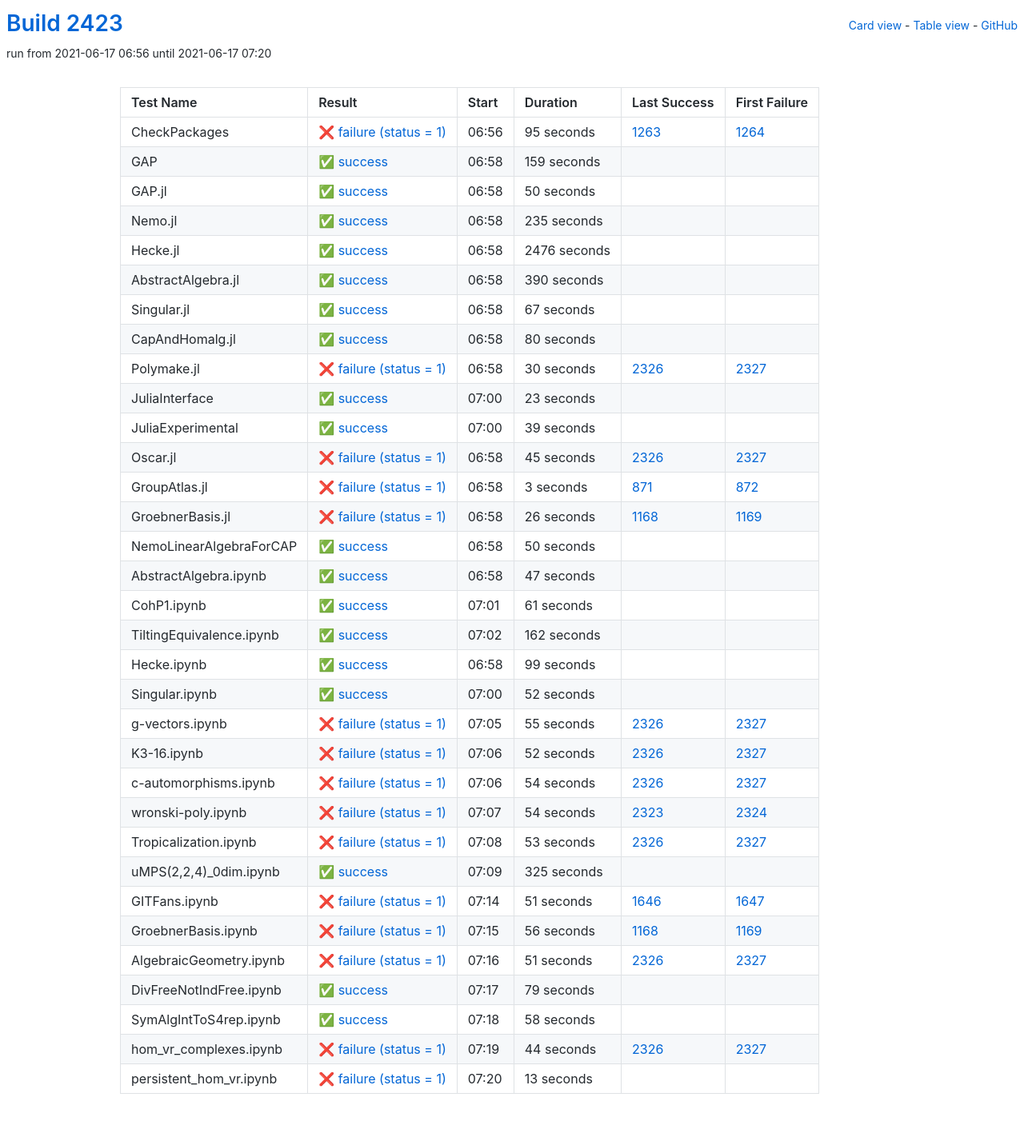
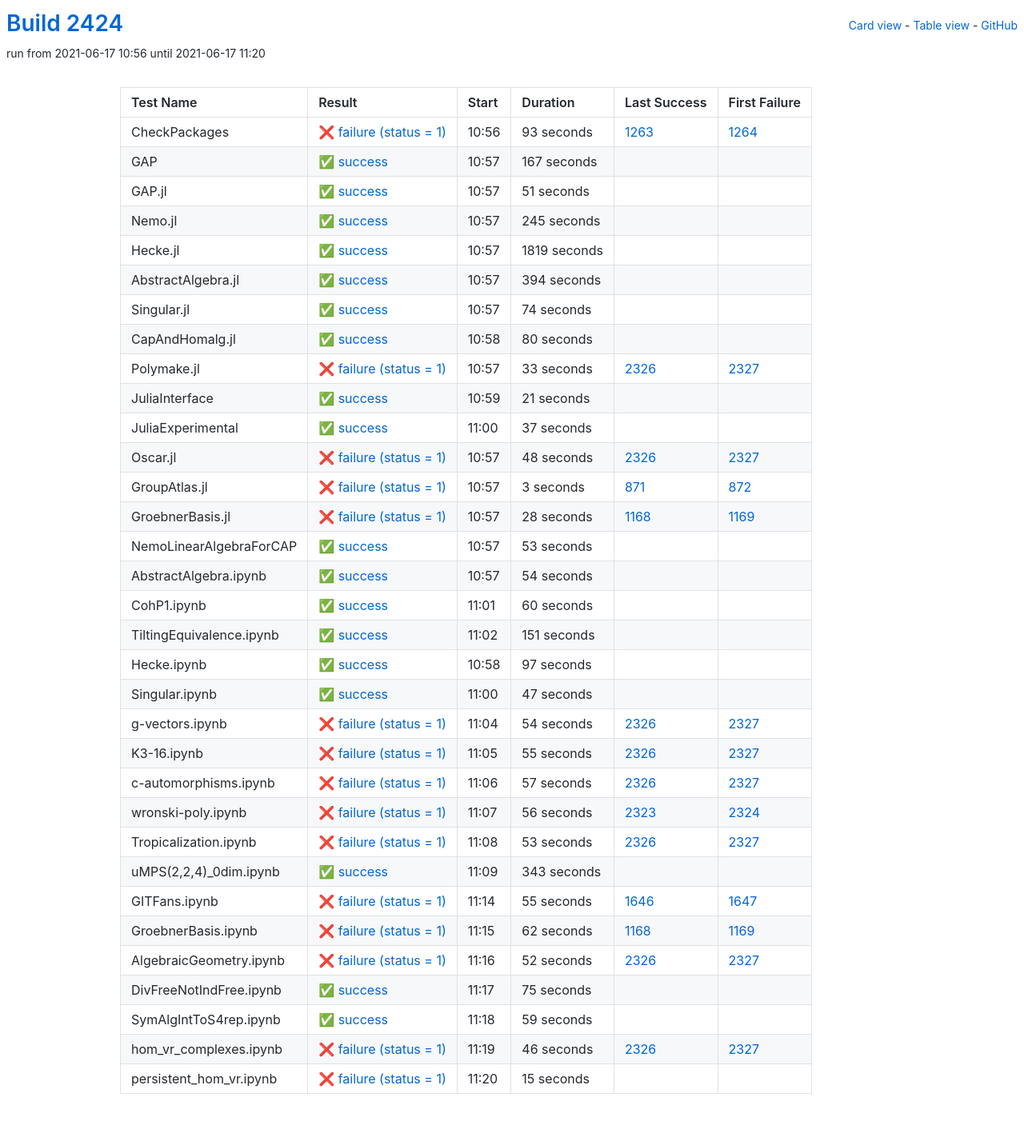
Before and after one commit to oscar-system/oscar-ci-status-stable, a Jekyll site: the page built from table.html, in a window 1280 px wide. Shown: the whole page at 80% size. Built offline with Jekyll 4.4.1, drawn with Linux system fonts in a browser that asks for light colours.

Commit message:
Build #2424

```diff
--- a/_data/ci.yml
+++ b/_data/ci.yml
@@ -1,6 +1,6 @@
 ---
-build: 2423
-build_url: https://oscarci.mathematik.uni-kl.de/job/oscar-stable/2423/
+build: 2424
+build_url: https://oscarci.mathematik.uni-kl.de/job/oscar-stable/2424/
 job: oscar-stable
 organization: oscar-system
 repo: oscar-ci-status-stable
@@ -8,92 +8,92 @@ repourl: https://github.com/oscar-system/oscar-ci-status-stable
 tests:
 - name: CheckPackages
   id: checkpackages
-  log: https://oscarci.mathematik.uni-kl.de/job/oscar-stable/2423/artifact/logs/build-2423/CheckPackages.log
-  start: 2021-06-17 06:56
+  log: https://oscarci.mathematik.uni-kl.de/job/oscar-stable/2424/artifact/logs/build-2424/CheckPackages.log
+  start: 2021-06-17 10:56
   success: false
   exitcode: 1
   status: failure
-  duration: 95
+  duration: 93
   last_success: 1263
   last_success_url: https://oscarci.mathematik.uni-kl.de/job/oscar-stable/1263/
   first_failure: 1264
   first_failure_url: https://oscarci.mathematik.uni-kl.de/job/oscar-stable/1264/
 - name: GAP
   id: gap
-  log: https://oscarci.mathematik.uni-kl.de/job/oscar-stable/2423/artifact/logs/build-2423/GAP.log
-  start: 2021-06-17 06:58
+  log: https://oscarci.mathematik.uni-kl.de/job/oscar-stable/2424/artifact/logs/build-2424/GAP.log
+  start: 2021-06-17 10:57
   success: true
   exitcode: 0
   status: success
-  duration: 159
+  duration: 167
   last_success: false
   last_success_url:
   first_failure: false
   first_failure_url:
 - name: GAP.jl
   id: gap-jl
-  log: https://oscarci.mathematik.uni-kl.de/job/oscar-stable/2423/artifact/logs/build-2423/GAP.jl.log
-  start: 2021-06-17 06:58
+  log: https://oscarci.mathematik.uni-kl.de/job/oscar-stable/2424/artifact/logs/build-2424/GAP.jl.log
+  start: 2021-06-17 10:57
   success: true
   exitcode: 0
   status: success
-  duration: 50
+  duration: 51
   last_success: false
   last_success_url:
   first_failure: false
   first_failure_url:
 - name: Nemo.jl
   id: nemo-jl
-  log: https://oscarci.mathematik.uni-kl.de/job/oscar-stable/2423/artifact/logs/build-2423/Nemo.jl.log
-  start: 2021-06-17 06:58
+  log: https://oscarci.mathematik.uni-kl.de/job/oscar-stable/2424/artifact/logs/build-2424/Nemo.jl.log
+  start: 2021-06-17 10:57
   success: true
   exitcode: 0
   status: success
-  duration: 235
+  duration: 245
   last_success: false
   last_success_url:
   first_failure: false
   first_failure_url:
 - name: Hecke.jl
   id: hecke-jl
-  log: https://oscarci.mathematik.uni-kl.de/job/oscar-stable/2423/artifact/logs/build-2423/Hecke.jl.log
-  start: 2021-06-17 06:58
+  log: https://oscarci.mathematik.uni-kl.de/job/oscar-stable/2424/artifact/logs/build-2424/Hecke.jl.log
+  start: 2021-06-17 10:57
   success: true
   exitcode: 0
   status: success
-  duration: 2476
+  duration: 1819
   last_success: false
   last_success_url:
   first_failure: false
   first_failure_url:
 - name: AbstractAlgebra.jl
   id: abstractalgebra-jl
-  log: https://oscarci.mathematik.uni-kl.de/job/oscar-stable/2423/artifact/logs/build-2423/AbstractAlgebra.jl.log
-  start: 2021-06-17 06:58
+  log: https://oscarci.mathematik.uni-kl.de/job/oscar-stable/2424/artifact/logs/build-2424/AbstractAlgebra.jl.log
+  start: 2021-06-17 10:57
   success: true
   exitcode: 0
   status: success
-  duration: 390
+  duration: 394
   last_success: false
   last_success_url:
   first_failure: false
   first_failure_url:
 - name: Singular.jl
   id: singular-jl
-  log: https://oscarci.mathematik.uni-kl.de/job/oscar-stable/2423/artifact/logs/build-2423/Singular.jl.log
-  start: 2021-06-17 06:58
+  log: https://oscarci.mathematik.uni-kl.de/job/oscar-stable/2424/artifact/logs/build-2424/Singular.jl.log
+  start: 2021-06-17 10:57
   success: true
   exitcode: 0
   status: success
-  duration: 67
+  duration: 74
   last_success: false
   last_success_url:
   first_failure: false
   first_failure_url:
 - name: CapAndHomalg.jl
   id: capandhomalg-jl
-  log: https://oscarci.mathematik.uni-kl.de/job/oscar-stable/2423/artifact/logs/build-2423/CapAndHomalg.jl.log
-  start: 2021-06-17 06:58
+  log: https://oscarci.mathematik.uni-kl.de/job/oscar-stable/2424/artifact/logs/build-2424/CapAndHomalg.jl.log
+  start: 2021-06-17 10:58
   success: true
   exitcode: 0
   status: success
@@ -104,56 +104,56 @@ tests:
   first_failure_url:
 - name: Polymake.jl
   id: polymake-jl
-  log: https://oscarci.mathematik.uni-kl.de/job/oscar-stable/2423/artifact/logs/build-2423/Polymake.jl.log
-  start: 2021-06-17 06:58
+  log: https://oscarci.mathematik.uni-kl.de/job/oscar-stable/2424/artifact/logs/build-2424/Polymake.jl.log
+  start: 2021-06-17 10:57
   success: false
   exitcode: 1
   status: failure
-  duration: 30
+  duration: 33
   last_success: 2326
   last_success_url: https://oscarci.mathematik.uni-kl.de/job/oscar-stable/2326/
   first_failure: 2327
   first_failure_url: https://oscarci.mathematik.uni-kl.de/job/oscar-stable/2327/
 - name: JuliaInterface
   id: juliainterface
-  log: https://oscarci.mathematik.uni-kl.de/job/oscar-stable/2423/artifact/logs/build-2423/JuliaInterface.log
-  start: 2021-06-17 07:00
+  log: https://oscarci.mathematik.uni-kl.de/job/oscar-stable/2424/artifact/logs/build-2424/JuliaInterface.log
+  start: 2021-06-17 10:59
   success: true
   exitcode: 0
   status: success
-  duration: 23
+  duration: 21
   last_success: false
   last_success_url:
   first_failure: false
   first_failure_url:
 - name: JuliaExperimental
   id: juliaexperimental
-  log: https://oscarci.mathematik.uni-kl.de/job/oscar-stable/2423/artifact/logs/build-2423/JuliaExperimental.log
-  start: 2021-06-17 07:00
+  log: https://oscarci.mathematik.uni-kl.de/job/oscar-stable/2424/artifact/logs/build-2424/JuliaExperimental.log
+  start: 2021-06-17 11:00
   success: true
   exitcode: 0
   status: success
-  duration: 39
+  duration: 37
   last_success: false
   last_success_url:
   first_failure: false
   first_failure_url:
 - name: Oscar.jl
   id: oscar-jl
-  log: https://oscarci.mathematik.uni-kl.de/job/oscar-stable/2423/artifact/logs/build-2423/Oscar.jl.log
-  start: 2021-06-17 06:58
+  log: https://oscarci.mathematik.uni-kl.de/job/oscar-stable/2424/artifact/logs/build-2424/Oscar.jl.log
+  start: 2021-06-17 10:57
   success: false
   exitcode: 1
   status: failure
-  duration: 45
+  duration: 48
   last_success: 2326
   last_success_url: https://oscarci.mathematik.uni-kl.de/job/oscar-stable/2326/
   first_failure: 2327
   first_failure_url: https://oscarci.mathematik.uni-kl.de/job/oscar-stable/2327/
 - name: GroupAtlas.jl
   id: groupatlas-jl
-  log: https://oscarci.mathematik.uni-kl.de/job/oscar-stable/2423/artifact/logs/build-2423/GroupAtlas.jl.log
-  start: 2021-06-17 06:58
+  log: https://oscarci.mathematik.uni-kl.de/job/oscar-stable/2424/artifact/logs/build-2424/GroupAtlas.jl.log
+  start: 2021-06-17 10:57
   success: false
   exitcode: 1
   status: failure
@@ -164,32 +164,80 @@ tests:
   first_failure_url: https://oscarci.mathematik.uni-kl.de/job/oscar-stable/872/
 - name: GroebnerBasis.jl
   id: groebnerbasis-jl
-  log: https://oscarci.mathematik.uni-kl.de/job/oscar-stable/2423/artifact/logs/build-2423/GroebnerBasis.jl.log
-  start: 2021-06-17 06:58
+  log: https://oscarci.mathematik.uni-kl.de/job/oscar-stable/2424/artifact/logs/build-2424/GroebnerBasis.jl.log
+  start: 2021-06-17 10:57
   success: false
   exitcode: 1
   status: failure
-  duration: 26
+  duration: 28
   last_success: 1168
   last_success_url: https://oscarci.mathematik.uni-kl.de/job/oscar-stable/1168/
   first_failure: 1169
   first_failure_url: https://oscarci.mathematik.uni-kl.de/job/oscar-stable/1169/
 - name: NemoLinearAlgebraForCAP
   id: nemolinearalgebraforcap
-  log: https://oscarci.mathematik.uni-kl.de/job/oscar-stable/2423/artifact/logs/build-2423/NemoLinearAlgebraForCAP.log
-  start: 2021-06-17 06:58
+  log: https://oscarci.mathematik.uni-kl.de/job/oscar-stable/2424/artifact/logs/build-2424/NemoLinearAlgebraForCAP.log
+  start: 2021-06-17 10:57
   success: true
   exitcode: 0
   status: success
-  duration: 50
+  duration: 53
   last_success: false
   last_success_url:
   first_failure: false
   first_failure_url:
 - name: AbstractAlgebra.ipynb
   id: abstractalgebra-ipynb
-  log: https://oscarci.mathematik.uni-kl.de/job/oscar-stable/2423/artifact/logs/build-2423/AbstractAlgebra.ipynb.log
-  start: 2021-06-17 06:58
+  log: https://oscarci.mathematik.uni-kl.de/job/oscar-stable/2424/artifact/logs/build-2424/AbstractAlgebra.ipynb.log
+  start: 2021-06-17 10:57
+  success: true
+  exitcode: 0
+  status: success
+  duration: 54
+  last_success: false
+  last_success_url:
+  first_failure: false
+  first_failure_url:
+- name: CohP1.ipynb
+  id: cohp1-ipynb
+  log: https://oscarci.mathematik.uni-kl.de/job/oscar-stable/2424/artifact/logs/build-2424/CohP1.ipynb.log
+  start: 2021-06-17 11:01
+  success: true
+  exitcode: 0
+  status: success
+  duration: 60
+  last_success: false
+  last_success_url:
+  first_failure: false
+  first_failure_url:
+- name: TiltingEquivalence.ipynb
+  id: tiltingequivalence-ipynb
+  log: https://oscarci.mathematik.uni-kl.de/job/oscar-stable/2424/artifact/logs/build-2424/TiltingEquivalence.ipynb.log
+  start: 2021-06-17 11:02
+  success: true
+  exitcode: 0
+  status: success
+  duration: 151
+  last_success: false
+  last_success_url:
+  first_failure: false
+  first_failure_url:
+- name: Hecke.ipynb
+  id: hecke-ipynb
+  log: https://oscarci.mathematik.uni-kl.de/job/oscar-stable/2424/artifact/logs/build-2424/Hecke.ipynb.log
+  start: 2021-06-17 10:58
+  success: true
+  exitcode: 0
+  status: success
+  duration: 97
+  last_success: false
+  last_success_url:
+  first_failure: false
+  first_failure_url:
+- name: Singular.ipynb
+  id: singular-ipynb
+  log: https://oscarci.mathematik.uni-kl.de/job/oscar-stable/2424/artifact/logs/build-2424/Singular.ipynb.log
+  start: 2021-06-17 11:00
   success: true
   exitcode: 0
   status: success
@@ -198,58 +246,22 @@ tests:
   last_success_url:
   first_failure: false
   first_failure_url:
-- name: CohP1.ipynb
-  id: cohp1-ipynb
-  log: https://oscarci.mathematik.uni-kl.de/job/oscar-stable/2423/artifact/logs/build-2423/CohP1.ipynb.log
-  start: 2021-06-17 07:01
-  success: true
-  exitcode: 0
-  status: success
-  duration: 61
-  last_success: false
-  last_success_url:
-  first_failure: false
-  first_failure_url:
-- name: TiltingEquivalence.ipynb
-  id: tiltingequivalence-ipynb
-  log: https://oscarci.mathematik.uni-kl.de/job/oscar-stable/2423/artifact/logs/build-2423/TiltingEquivalence.ipynb.log
-  start: 2021-06-17 07:02
-  success: true
-  exitcode: 0
-  status: success
-  duration: 162
-  last_success: false
-  last_success_url:
-  first_failure: false
-  first_failure_url:
-- name: Hecke.ipynb
-  id: hecke-ipynb
-  log: https://oscarci.mathematik.uni-kl.de/job/oscar-stable/2423/artifact/logs/build-2423/Hecke.ipynb.log
-  start: 2021-06-17 06:58
-  success: true
-  exitcode: 0
-  status: success
-  duration: 99
-  last_success: false
-  last_success_url:
-  first_failure: false
-  first_failure_url:
-- name: Singular.ipynb
-  id: singular-ipynb
-  log: https://oscarci.mathematik.uni-kl.de/job/oscar-stable/2423/artifact/logs/build-2423/Singular.ipynb.log
-  start: 2021-06-17 07:00
-  success: true
-  exitcode: 0
-  status: success
-  duration: 52
-  last_success: false
-  last_success_url:
-  first_failure: false
-  first_failure_url:
 - name: g-vectors.ipynb
   id: g-vectors-ipynb
-  log: https://oscarci.mathematik.uni-kl.de/job/oscar-stable/2423/artifact/logs/build-2423/g-vectors.ipynb.log
-  start: 2021-06-17 07:05
+  log: https://oscarci.mathematik.uni-kl.de/job/oscar-stable/2424/artifact/logs/build-2424/g-vectors.ipynb.log
+  start: 2021-06-17 11:04
+  success: false
+  exitcode: 1
+  status: failure
+  duration: 54
+  last_success: 2326
+  last_success_url: https://oscarci.mathematik.uni-kl.de/job/oscar-stable/2326/
+  first_failure: 2327
+  first_failure_url: https://oscarci.mathematik.uni-kl.de/job/oscar-stable/2327/
+- name: K3-16.ipynb
+  id: k3-16-ipynb
+  log: https://oscarci.mathematik.uni-kl.de/job/oscar-stable/2424/artifact/logs/build-2424/K3-16.ipynb.log
+  start: 2021-06-17 11:05
   success: false
   exitcode: 1
   status: failure
@@ -258,46 +270,34 @@ tests:
   last_success_url: https://oscarci.mathematik.uni-kl.de/job/oscar-stable/2326/
   first_failure: 2327
   first_failure_url: https://oscarci.mathematik.uni-kl.de/job/oscar-stable/2327/
-- name: K3-16.ipynb
-  id: k3-16-ipynb
-  log: https://oscarci.mathematik.uni-kl.de/job/oscar-stable/2423/artifact/logs/build-2423/K3-16.ipynb.log
-  start: 2021-06-17 07:06
+- name: c-automorphisms.ipynb
+  id: c-automorphisms-ipynb
+  log: https://oscarci.mathematik.uni-kl.de/job/oscar-stable/2424/artifact/logs/build-2424/c-automorphisms.ipynb.log
+  start: 2021-06-17 11:06
   success: false
   exitcode: 1
   status: failure
-  duration: 52
-  last_success: 2326
-  last_success_url: https://oscarci.mathematik.uni-kl.de/job/oscar-stable/2326/
-  first_failure: 2327
-  first_failure_url: https://oscarci.mathematik.uni-kl.de/job/oscar-stable/2327/
-- name: c-automorphisms.ipynb
-  id: c-automorphisms-ipynb
-  log: https://oscarci.mathematik.uni-kl.de/job/oscar-stable/2423/artifact/logs/build-2423/c-automorphisms.ipynb.log
-  start: 2021-06-17 07:06
-  success: false
-  exitcode: 1
-  status: failure
-  duration: 54
+  duration: 57
   last_success: 2326
   last_success_url: https://oscarci.mathematik.uni-kl.de/job/oscar-stable/2326/
   first_failure: 2327
   first_failure_url: https://oscarci.mathematik.uni-kl.de/job/oscar-stable/2327/
 - name: wronski-poly.ipynb
   id: wronski-poly-ipynb
-  log: https://oscarci.mathematik.uni-kl.de/job/oscar-stable/2423/artifact/logs/build-2423/wronski-poly.ipynb.log
-  start: 2021-06-17 07:07
+  log: https://oscarci.mathematik.uni-kl.de/job/oscar-stable/2424/artifact/logs/build-2424/wronski-poly.ipynb.log
+  start: 2021-06-17 11:07
   success: false
   exitcode: 1
   status: failure
-  duration: 54
+  duration: 56
   last_success: 2323
   last_success_url: https://oscarci.mathematik.uni-kl.de/job/oscar-stable/2323/
   first_failure: 2324
   first_failure_url: https://oscarci.mathematik.uni-kl.de/job/oscar-stable/2324/
 - name: Tropicalization.ipynb
   id: tropicalization-ipynb
-  log: https://oscarci.mathematik.uni-kl.de/job/oscar-stable/2423/artifact/logs/build-2423/Tropicalization.ipynb.log
-  start: 2021-06-17 07:08
+  log: https://oscarci.mathematik.uni-kl.de/job/oscar-stable/2424/artifact/logs/build-2424/Tropicalization.ipynb.log
+  start: 2021-06-17 11:08
   success: false
   exitcode: 1
   status: failure
@@ -308,96 +308,96 @@ tests:
   first_failure_url: https://oscarci.mathematik.uni-kl.de/job/oscar-stable/2327/
 - name: uMPS(2,2,4)_0dim.ipynb
   id: umps-2-2-4-0dim-ipynb
-  log: https://oscarci.mathematik.uni-kl.de/job/oscar-stable/2423/artifact/logs/build-2423/uMPS-2-2-4-_0dim.ipynb.log
-  start: 2021-06-17 07:09
+  log: https://oscarci.mathematik.uni-kl.de/job/oscar-stable/2424/artifact/logs/build-2424/uMPS-2-2-4-_0dim.ipynb.log
+  start: 2021-06-17 11:09
   success: true
   exitcode: 0
   status: success
-  duration: 325
+  duration: 343
   last_success: false
   last_success_url:
   first_failure: false
   first_failure_url:
 - name: GITFans.ipynb
   id: gitfans-ipynb
-  log: https://oscarci.mathematik.uni-kl.de/job/oscar-stable/2423/artifact/logs/build-2423/GITFans.ipynb.log
-  start: 2021-06-17 07:14
+  log: https://oscarci.mathematik.uni-kl.de/job/oscar-stable/2424/artifact/logs/build-2424/GITFans.ipynb.log
+  start: 2021-06-17 11:14
   success: false
   exitcode: 1
   status: failure
-  duration: 51
+  duration: 55
   last_success: 1646
   last_success_url: https://oscarci.mathematik.uni-kl.de/job/oscar-stable/1646/
   first_failure: 1647
   first_failure_url: https://oscarci.mathematik.uni-kl.de/job/oscar-stable/1647/
 - name: GroebnerBasis.ipynb
   id: groebnerbasis-ipynb
-  log: https://oscarci.mathematik.uni-kl.de/job/oscar-stable/2423/artifact/logs/build-2423/GroebnerBasis.ipynb.log
-  start: 2021-06-17 07:15
+  log: https://oscarci.mathematik.uni-kl.de/job/oscar-stable/2424/artifact/logs/build-2424/GroebnerBasis.ipynb.log
+  start: 2021-06-17 11:15
   success: false
   exitcode: 1
   status: failure
-  duration: 56
+  duration: 62
   last_success: 1168
   last_success_url: https://oscarci.mathematik.uni-kl.de/job/oscar-stable/1168/
   first_failure: 1169
   first_failure_url: https://oscarci.mathematik.uni-kl.de/job/oscar-stable/1169/
 - name: AlgebraicGeometry.ipynb
   id: algebraicgeometry-ipynb
-  log: https://oscarci.mathematik.uni-kl.de/job/oscar-stable/2423/artifact/logs/build-2423/AlgebraicGeometry.ipynb.log
-  start: 2021-06-17 07:16
+  log: https://oscarci.mathematik.uni-kl.de/job/oscar-stable/2424/artifact/logs/build-2424/AlgebraicGeometry.ipynb.log
+  start: 2021-06-17 11:16
   success: false
   exitcode: 1
   status: failure
-  duration: 51
+  duration: 52
   last_success: 2326
   last_success_url: https://oscarci.mathematik.uni-kl.de/job/oscar-stable/2326/
   first_failure: 2327
   first_failure_url: https://oscarci.mathematik.uni-kl.de/job/oscar-stable/2327/
 - name: DivFreeNotIndFree.ipynb
   id: divfreenotindfree-ipynb
-  log: https://oscarci.mathematik.uni-kl.de/job/oscar-stable/2423/artifact/logs/build-2423/DivFreeNotIndFree.ipynb.log
-  start: 2021-06-17 07:17
+  log: https://oscarci.mathematik.uni-kl.de/job/oscar-stable/2424/artifact/logs/build-2424/DivFreeNotIndFree.ipynb.log
+  start: 2021-06-17 11:17
   success: true
   exitcode: 0
   status: success
-  duration: 79
+  duration: 75
   last_success: false
   last_success_url:
   first_failure: false
   first_failure_url:
 - name: SymAlgIntToS4rep.ipynb
   id: symalginttos4rep-ipynb
-  log: https://oscarci.mathematik.uni-kl.de/job/oscar-stable/2423/artifact/logs/build-2423/SymAlgIntToS4rep.ipynb.log
-  start: 2021-06-17 07:18
+  log: https://oscarci.mathematik.uni-kl.de/job/oscar-stable/2424/artifact/logs/build-2424/SymAlgIntToS4rep.ipynb.log
+  start: 2021-06-17 11:18
   success: true
   exitcode: 0
   status: success
-  duration: 58
+  duration: 59
   last_success: false
   last_success_url:
   first_failure: false
   first_failure_url:
 - name: hom_vr_complexes.ipynb
   id: hom-vr-complexes-ipynb
-  log: https://oscarci.mathematik.uni-kl.de/job/oscar-stable/2423/artifact/logs/build-2423/hom_vr_complexes.ipynb.log
-  start: 2021-06-17 07:19
+  log: https://oscarci.mathematik.uni-kl.de/job/oscar-stable/2424/artifact/logs/build-2424/hom_vr_complexes.ipynb.log
+  start: 2021-06-17 11:19
   success: false
   exitcode: 1
   status: failure
-  duration: 44
+  duration: 46
   last_success: 2326
   last_success_url: https://oscarci.mathematik.uni-kl.de/job/oscar-stable/2326/
   first_failure: 2327
   first_failure_url: https://oscarci.mathematik.uni-kl.de/job/oscar-stable/2327/
 - name: persistent_hom_vr.ipynb
   id: persistent-hom-vr-ipynb
-  log: https://oscarci.mathematik.uni-kl.de/job/oscar-stable/2423/artifact/logs/build-2423/persistent_hom_vr.ipynb.log
-  start: 2021-06-17 07:20
+  log: https://oscarci.mathematik.uni-kl.de/job/oscar-stable/2424/artifact/logs/build-2424/persistent_hom_vr.ipynb.log
+  start: 2021-06-17 11:20
   success: false
   exitcode: 1
   status: failure
-  duration: 13
+  duration: 15
   last_success: false
   last_success_url:
   first_failure: false
```
Also changed, not shown: README.md.
